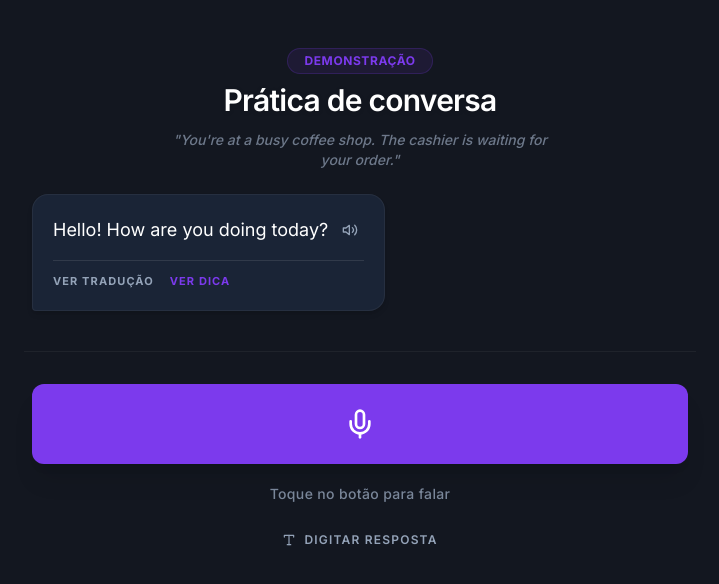
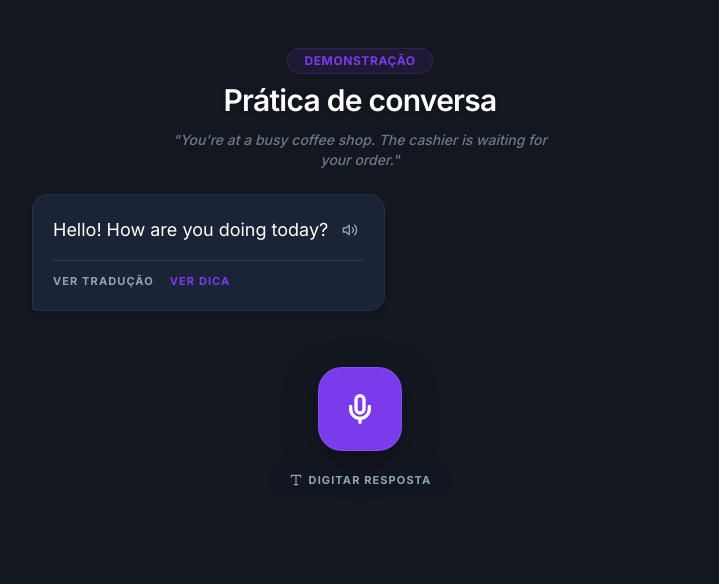
Before and after one commit to guilhermee-08/Convy-APP, a Next.js app in the folder convy/: page /demo in a window 1280 px wide. Shown: the top 584 px of the page, without its empty margins (280-999 px from the left). Built offline with nearby package versions, Linux system fonts and the light colour scheme.

Commit message:
match demo voice action button to practice screen style

```diff
--- a/convy/src/app/demo/page.tsx
+++ b/convy/src/app/demo/page.tsx
@@ -362,25 +362,30 @@ export default function Demo() {
                         <div ref={messagesEndRef} />
                     </div>
 
-                    <div className="pt-6 border-t border-white/5 space-y-4 shrink-0 mb-4 px-1 md:px-2">
+                    <div className="w-full shrink-0 sticky bottom-6 z-20 mt-4 pb-2 px-1 md:px-2">
                         {!isTypingMode ? (
-                            <div className="flex flex-col items-center gap-3 w-full animate-in fade-in slide-in-from-bottom-2 pt-2">
-                                <Button
+                            <div className="flex flex-col items-center gap-3 w-full animate-in fade-in slide-in-from-bottom-2">
+                                <button
                                     type="button"
                                     onClick={toggleListening}
-                                    variant="primary"
-                                    className={`w-20 h-20 rounded-full flex items-center justify-center transition-all duration-300 shadow-xl ${isListening ? "bg-red-500 text-white shadow-[0_0_25px_rgba(239,68,68,0.5)] scale-110" : ""}`}
+                                    className={`w-[84px] h-[84px] rounded-[24px] flex items-center justify-center transition-all duration-300 active:scale-[0.96] shadow-[0_10px_40px_-10px_rgba(0,0,0,0.5)] ${isListening
+                                        ? "bg-red-500/10 text-red-500 border border-red-500/20 shadow-[0_0_20px_rgba(239,68,68,0.15)]"
+                                        : "bg-primary text-white border border-white/10 shadow-[0_8px_30px_rgba(124,58,237,0.4),inset_0_1px_0_rgba(255,255,255,0.2)] hover:bg-primary-hover hover:shadow-[0_10px_40px_rgba(124,58,237,0.5),inset_0_1px_0_rgba(255,255,255,0.3)]"
+                                        }`}
                                 >
-                                    <svg xmlns="http://www.w3.org/2000/svg" width="32" height="32" viewBox="0 0 24 24" fill="none" stroke="currentColor" strokeWidth="2" strokeLinecap="round" strokeLinejoin="round" className={isListening ? "scale-110 transition-transform animate-pulse" : "transition-transform"}><path d="M12 2a3 3 0 0 0-3 3v7a3 3 0 0 0 6 0V5a3 3 0 0 0-3-3Z" /><path d="M19 10v2a7 7 0 0 1-14 0v-2" /><line x1="12" x2="12" y1="19" y2="22" /></svg>
-                                </Button>
+                                    <svg xmlns="http://www.w3.org/2000/svg" width="32" height="32" viewBox="0 0 24 24" fill="none" stroke="currentColor" strokeWidth="2.5" strokeLinecap="round" strokeLinejoin="round" className={isListening ? "scale-110 transition-transform animate-pulse text-red-500" : "transition-transform"}>
+                                        <path d="M12 2a3 3 0 0 0-3 3v7a3 3 0 0 0 6 0V5a3 3 0 0 0-3-3Z" />
+                                        <path d="M19 10v2a7 7 0 0 1-14 0v-2" />
+                                        <line x1="12" x2="12" y1="19" y2="22" />
+                                    </svg>
+                                </button>
 
-                                <span className="text-sm font-medium text-text-secondary/80 tracking-wide mt-2">
-                                    {isListening ? "Ouvindo..." : "Toque no botão para falar"}
-                                </span>
-
-                                <button onClick={() => setIsTypingMode(true)} className="text-text-secondary hover:text-white transition-colors text-xs font-semibold uppercase tracking-widest flex items-center gap-2 py-2 px-5 rounded-full hover:bg-white/5 mt-2">
+                                <button
+                                    onClick={() => setIsTypingMode(true)}
+                                    className="text-text-secondary hover:text-white transition-colors text-[11px] uppercase tracking-widest font-bold flex items-center gap-1.5 py-2 px-5 rounded-full hover:bg-white/5 border border-transparent hover:border-white/10 backdrop-blur-sm"
+                                >
                                     <svg xmlns="http://www.w3.org/2000/svg" width="14" height="14" viewBox="0 0 24 24" fill="none" stroke="currentColor" strokeWidth="2" strokeLinecap="round" strokeLinejoin="round"><path d="M4 7V4h16v3" /><path d="M9 20h6" /><path d="M12 4v16" /></svg>
-                                    Digitar resposta
+                                    DIGITAR RESPOSTA
                                 </button>
 
                                 {recognitionError && (
@@ -390,19 +395,19 @@ export default function Demo() {
                                 )}
                             </div>
                         ) : (
-                            <div className="flex flex-col gap-4 w-full animate-in fade-in slide-in-from-bottom-2">
+                            <div className="flex flex-col gap-3 w-full max-w-lg mx-auto animate-in fade-in slide-in-from-bottom-2 bg-[#1A1F2B]/95 backdrop-blur-md p-4 rounded-[24px] border border-white/5 shadow-[0_20px_40px_-20px_rgba(0,0,0,0.8)]">
                                 <form onSubmit={handleSendMessage} className="flex gap-3 relative w-full">
                                     <Input
                                         placeholder="Digite sua resposta em inglês..."
                                         value={inputValue}
                                         onChange={(e) => setInputValue(e.target.value)}
-                                        className="flex-1 bg-white/5 border-white/10 text-white rounded-xl h-14 placeholder:text-white/30"
+                                        className="flex-1 rounded-xl bg-black/20 border-white/10 focus:border-primary/50 text-[15px] placeholder:text-white/30"
                                         autoFocus
                                     />
                                     <Button
                                         type="submit"
                                         variant="primary"
-                                        className="w-auto px-8 rounded-xl shrink-0 flex items-center justify-center h-14"
+                                        className="px-6 rounded-xl shrink-0 flex items-center justify-center min-w-[100px]"
                                         disabled={!inputValue.trim() || isEvaluating}
                                     >
                                         {isEvaluating ? (
@@ -412,9 +417,9 @@ export default function Demo() {
                                         )}
                                     </Button>
                                 </form>
-                                <button onClick={() => setIsTypingMode(false)} className="text-text-secondary hover:text-white transition-colors text-xs font-semibold uppercase tracking-widest self-center flex items-center gap-2 py-2 px-4 rounded-full hover:bg-white/5">
+                                <button onClick={() => setIsTypingMode(false)} className="text-text-secondary hover:text-white transition-colors text-[11px] uppercase tracking-widest font-bold self-center flex items-center gap-2 py-2 px-4 rounded-full hover:bg-white/5 border border-transparent hover:border-white/10">
                                     <svg xmlns="http://www.w3.org/2000/svg" width="16" height="16" viewBox="0 0 24 24" fill="none" stroke="currentColor" strokeWidth="2" strokeLinecap="round" strokeLinejoin="round"><path d="M12 2a3 3 0 0 0-3 3v7a3 3 0 0 0 6 0V5a3 3 0 0 0-3-3Z" /><path d="M19 10v2a7 7 0 0 1-14 0v-2" /><line x1="12" x2="12" y1="19" y2="22" /></svg>
-                                    Voltar para voz
+                                    VOLTAR PARA FALA
                                 </button>
                             </div>
                         )}
--- a/convy/src/app/practice/page.tsx
+++ b/convy/src/app/practice/page.tsx
@@ -1553,33 +1553,30 @@ function PracticeContent() {
 
                 {/* Input Area */}
                 {!isConversationEnded && !showFullReview && finalLoadingState === 'idle' && (
-                    <div className="w-full shrink-0 sticky bottom-8 z-20 mt-4 pb-4">
+                    <div className="w-full shrink-0 sticky bottom-6 z-20 mt-4 pb-2">
                         {!isTypingMode ? (
-                            <div className="flex flex-col items-center gap-4 w-full animate-in fade-in slide-in-from-bottom-2">
+                            <div className="flex flex-col items-center gap-3 w-full animate-in fade-in slide-in-from-bottom-2">
                                 <button
                                     type="button"
                                     onClick={toggleListening}
-                                    className={`w-28 h-28 rounded-[32px] flex flex-col items-center justify-center gap-2 transition-all duration-300 active:scale-[0.96] shadow-[0_10px_40px_-10px_rgba(0,0,0,0.5)] ${isListening
-                                        ? "bg-red-500/10 text-red-400 border border-red-500/20 shadow-[0_0_20px_rgba(239,68,68,0.15)]"
+                                    className={`w-[84px] h-[84px] rounded-[24px] flex items-center justify-center transition-all duration-300 active:scale-[0.96] shadow-[0_10px_40px_-10px_rgba(0,0,0,0.5)] ${isListening
+                                        ? "bg-red-500/10 text-red-500 border border-red-500/20 shadow-[0_0_20px_rgba(239,68,68,0.15)]"
                                         : "bg-primary text-white border border-white/10 shadow-[0_8px_30px_rgba(124,58,237,0.4),inset_0_1px_0_rgba(255,255,255,0.2)] hover:bg-primary-hover hover:shadow-[0_10px_40px_rgba(124,58,237,0.5),inset_0_1px_0_rgba(255,255,255,0.3)]"
                                         }`}
                                 >
-                                    <svg xmlns="http://www.w3.org/2000/svg" width="36" height="36" viewBox="0 0 24 24" fill="none" stroke="currentColor" strokeWidth="2.5" strokeLinecap="round" strokeLinejoin="round" className={isListening ? "scale-110 transition-transform animate-pulse text-red-500" : "transition-transform"}>
+                                    <svg xmlns="http://www.w3.org/2000/svg" width="32" height="32" viewBox="0 0 24 24" fill="none" stroke="currentColor" strokeWidth="2.5" strokeLinecap="round" strokeLinejoin="round" className={isListening ? "scale-110 transition-transform animate-pulse text-red-500" : "transition-transform"}>
                                         <path d="M12 2a3 3 0 0 0-3 3v7a3 3 0 0 0 6 0V5a3 3 0 0 0-3-3Z" />
                                         <path d="M19 10v2a7 7 0 0 1-14 0v-2" />
                                         <line x1="12" x2="12" y1="19" y2="22" />
                                     </svg>
-                                    <span className="text-[13px] font-bold tracking-wide opacity-90 mt-1">
-                                        {isListening ? "OUVINDO..." : "FALAR"}
-                                    </span>
                                 </button>
 
                                 <button
                                     onClick={() => setIsTypingMode(true)}
-                                    className="text-text-secondary hover:text-white transition-colors text-xs font-semibold flex items-center gap-1.5 py-2 px-5 rounded-full hover:bg-white/5 mt-1 border border-transparent hover:border-white/10 backdrop-blur-sm"
+                                    className="text-text-secondary hover:text-white transition-colors text-[11px] uppercase tracking-widest font-bold flex items-center gap-1.5 py-2 px-5 rounded-full hover:bg-white/5 border border-transparent hover:border-white/10 backdrop-blur-sm"
                                 >
                                     <svg xmlns="http://www.w3.org/2000/svg" width="14" height="14" viewBox="0 0 24 24" fill="none" stroke="currentColor" strokeWidth="2" strokeLinecap="round" strokeLinejoin="round"><path d="M4 7V4h16v3" /><path d="M9 20h6" /><path d="M12 4v16" /></svg>
-                                    Digitar resposta
+                                    DIGITAR RESPOSTA
                                 </button>
                             </div>
                         ) : (
```
